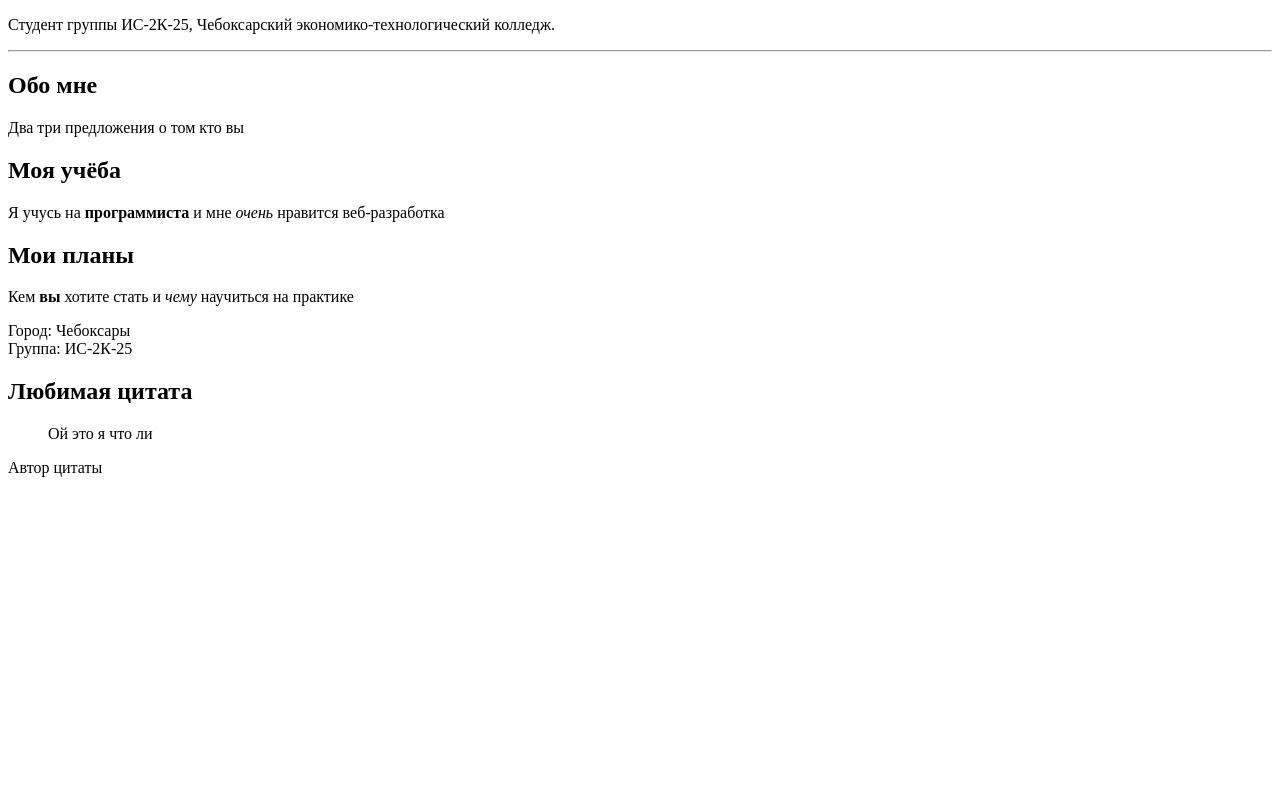
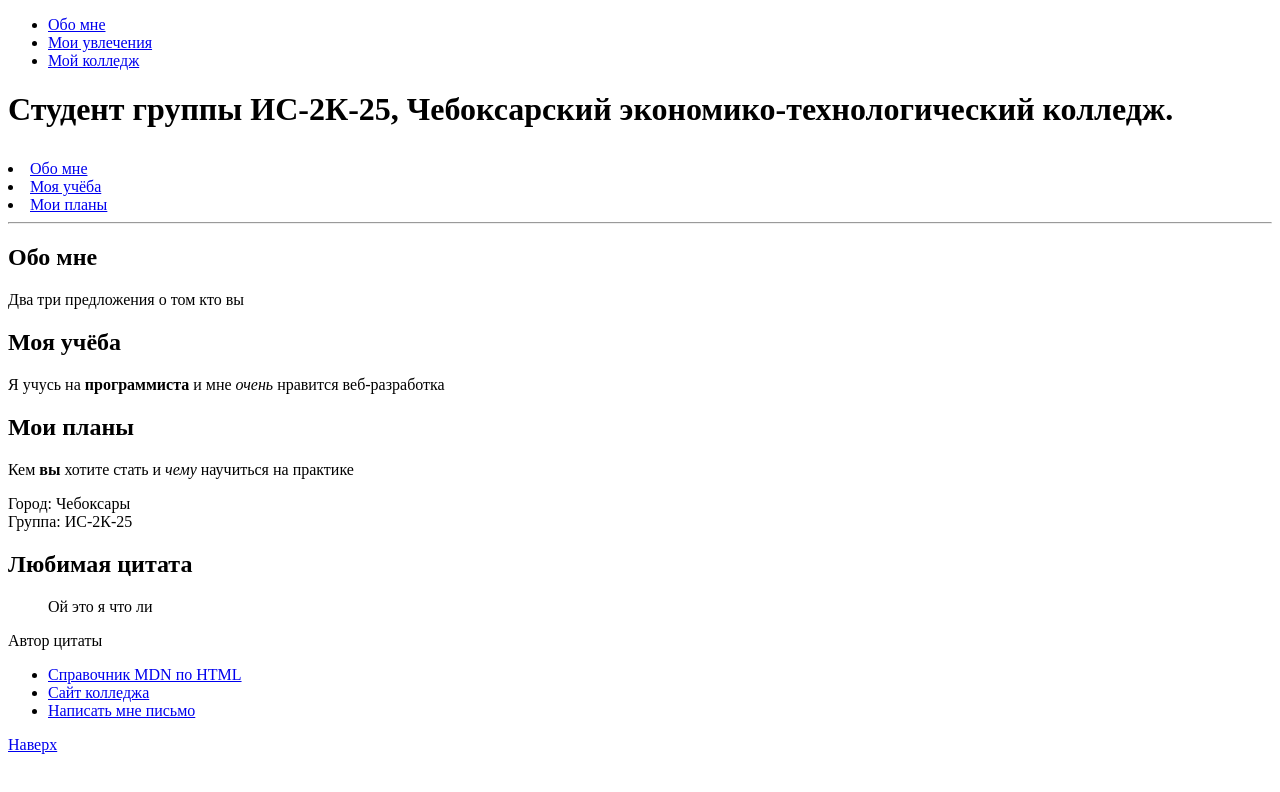
Before and after one commit to dant3pizza-jpg/uchebnaya-praktika, a plain HTML site: page about-me/index.html in a window 1280 px wide. Drawn offline with Linux system fonts and the light colour scheme.

Commit message:
Save previous work

```diff
--- a/about-me/index.html
+++ b/about-me/index.html
@@ -8,13 +8,23 @@
 </head>
 
 <body>
-    <p>Студент группы ИС-2К-25, Чебоксарский экономико-технологический колледж.</p>
+    <nav>
+        <ul>
+            <li><a href="index.html">Обо мне</a></li>
+            <li><a href="hobby.html">Мои увлечения</a></li>
+            <li><a href="college.html">Мой колледж</a></li>
+        </ul>
+    </nav>
+    <p><h1 id="top">Студент группы ИС-2К-25, Чебоксарский экономико-технологический колледж.</p></h1>
+    <li><a href="#about">Обо мне</a></li>
+    <li><a href="#study">Моя учёба</a></li>
+    <li><a href="#plans">Мои планы</a></li>
     <hr>
-    <h2>Обо мне</h2>
+    <h2 id="about">Обо мне</h2>
     <p>Два три предложения о том кто вы</p>
-    <h2>Моя учёба</h2>
+    <h2 id="study">Моя учёба</h2>
     <p>Я учусь на <STRONG>программиста</STRONG> и мне <em>очень</em> нравится веб-разработка</p>
-    <h2>Мои планы</h2>
+    <h2 id="plans">Мои планы</h2>
     <p>Кем <strong>вы</strong> хотите стать и <em>чему</em> научиться на практике</p>
     <p>Город: Чебоксары<br>Группа: ИС-2К-25</p>
 <h2>Любимая цитата</h2>
@@ -22,6 +32,13 @@
 <p>Ой это я что ли</p>
 </blockquote>
 <p>Автор цитаты</p>
+<ul>
+    <li><a href= "https://developer.mozilla.org/ru/docs/Web/HTML" targer="_blank"
+           rel="noopener noreferrer">Справочник MDN по HTML</a></li>
+    <li><a href="https://chetk.info/?ysclid=mwxb4pbtpt275925755" target="_blank" rel="noopener noreferrer">Сайт колледжа</a></li>
+    <li><a href="dant3pizza@gmail.com">Написать мне письмо</a></li>
+    </ul>
+    <p><a href="#top">Наверх</a></p>
 </body>
 
 </html>
```
